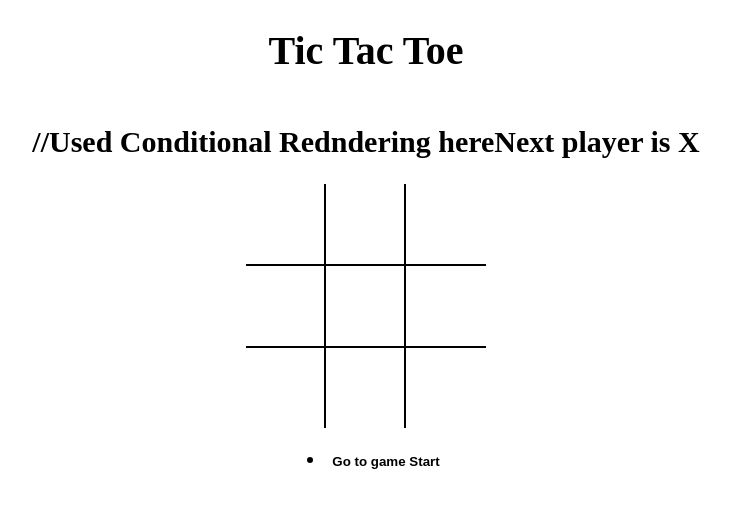
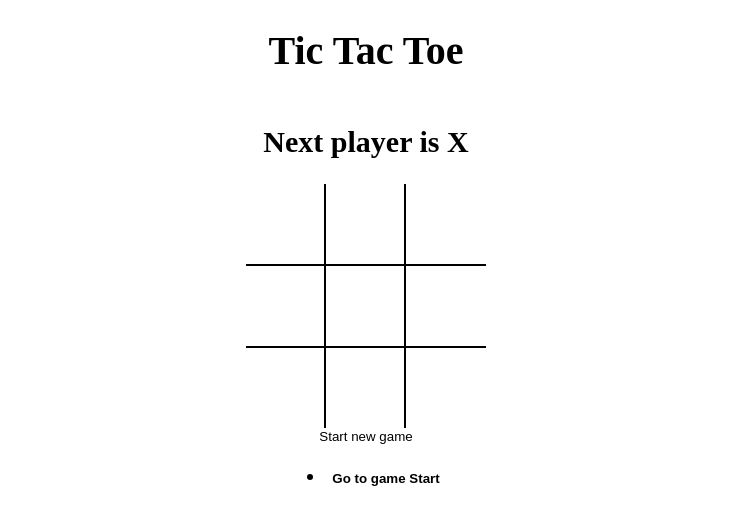
Before and after one commit to Sandeshsingh27/Tic-Tac-Toe, a React (Vite) app: page / in a window 1280 px wide. Shown: the top 524 px of the page, without its empty margins (274-1004 px from the left). Built offline with nearby package versions, Linux system fonts and the light colour scheme.

Commit message:
highlight winning squares and add 'start new game' button

```diff
--- a/src/App.jsx
+++ b/src/App.jsx
@@ -5,14 +5,14 @@
 import './styles/root.scss';
 import { calculateWinner } from './helpers';
 
+const NEW_GAME = [{ board: Array(9).fill(null), isXNext: true }];
+
 const App = () => {
-  const [history, setHistory] = useState([
-    { board: Array(9).fill(null), isXNext: true },
-  ]);
+  const [history, setHistory] = useState(NEW_GAME);
   const [currentMove, setCurrentMove] = useState(0);
   const current = history[currentMove];
 
-  const winner = calculateWinner(current.board);
+  const { winner, winningSquares } = calculateWinner(current.board);
 
   const handleSquareClick = position => {
     if (current.board[position] || winner) {
@@ -40,11 +40,23 @@
     setCurrentMove(move);
   };
 
+  const onNewGame = () => {
+    setHistory(NEW_GAME);
+    setCurrentMove(0);
+  };
+
   return (
     <div className="app">
       <h1>Tic Tac Toe</h1>
       <StatusMessage winner={winner} current={current} />
-      <Board board={current.board} handleSquareClick={handleSquareClick} />
+      <Board
+        board={current.board}
+        handleSquareClick={handleSquareClick}
+        winningSquares={winningSquares}
+      />
+      <button type="button" onClick={onNewGame}>
+        Start new game
+      </button>
       <History history={history} moveTo={moveTo} currentMove={currentMove} />
     </div>
   );
--- a/src/components/Board.jsx
+++ b/src/components/Board.jsx
@@ -1,15 +1,19 @@
 import React from 'react';
 import Square from './Square';
 
-const Board = ({ board, handleSquareClick }) => {
+const Board = ({ board, handleSquareClick, winningSquares }) => {
   const renderSquare = position => {
-    //for running handleaquareClick func. at all occurences of button
+    //for running handlesquareClick func. at all occurences of button
+
+    const isWinningSquares = winningSquares.includes(position);
+
     return (
       <Square
         value={board[position]}
         onClick={() => {
           handleSquareClick(position);
         }}
+        isWinningSquares={isWinningSquares}
       />
     );
   };
--- a/src/components/Square.jsx
+++ b/src/components/Square.jsx
@@ -1,9 +1,14 @@
 import React from 'react';
 
-const Square = ({ value, onClick }) => {
+const Square = ({ value, onClick, isWinningSquares }) => {
   //   console.log(value);
   return (
-    <button type="button" className="square" onClick={onClick}>
+    <button
+      type="button"
+      className="square"
+      onClick={onClick}
+      style={{ fontWeight: isWinningSquares ? 'bold' : 'normal' }}
+    >
       {value}
     </button>
   );
--- a/src/components/StatusMessage.jsx
+++ b/src/components/StatusMessage.jsx
@@ -6,10 +6,9 @@
   // : `Next player is ${current.isXNext ? 'X' : 'O'}`;
 
   const noMovesLeft = current.board.every(el => el != null);
-
+  // Used Conditional Rendering here
   return (
     <h2>
-      //Used Conditional Redndering here
       {winner && `Winner is ${winner}`}
       {!winner &&
         !noMovesLeft &&
--- a/src/helpers.jsx
+++ b/src/helpers.jsx
@@ -12,8 +12,15 @@
   for (let i = 0; i < lines.length; i++) {
     const [a, b, c] = lines[i];
     if (squares[a] && squares[a] === squares[b] && squares[a] === squares[c]) {
-      return squares[a];
+      // return squares[a];
+      return {
+        winner: squares[a],
+        winningSquares: [a, b, c],
+      };
     }
   }
-  return null;
+  return {
+    winner: null,
+    winningSquares: [],
+  };
 }
```
